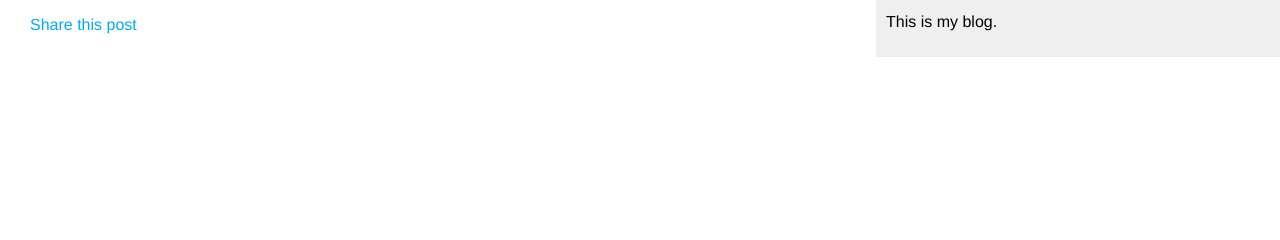
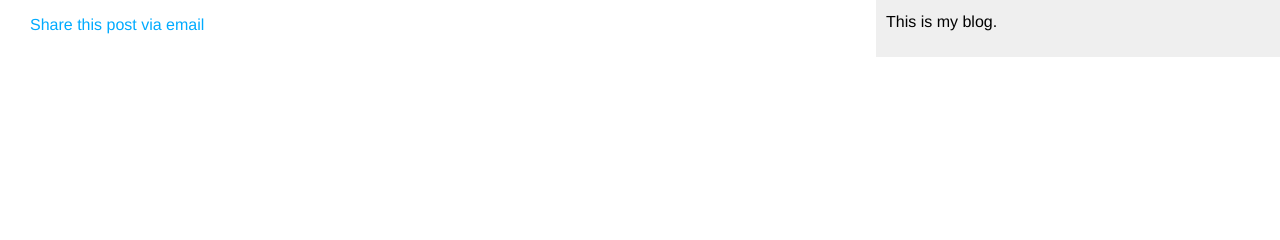
Before and after one commit to Flynotfly/mysite, a Django app: template blog/templates/blog/post/detail.html in a window 1280 px wide. Shown: the part 71-311 px from the top of the page. Run offline with Django 5.2, Linux system fonts and the light colour scheme; the template is opened without the code that fills it, so the values that code supplies are empty.

Commit message:
change share post text

```diff
--- a/blog/templates/blog/post/detail.html
+++ b/blog/templates/blog/post/detail.html
@@ -10,7 +10,7 @@
     {{ post.body|linebreaks }}
     <p>
         <a href="{% url 'blog:post_share' post.id %}">
-            Share this post
+            Share this post via email
         </a>
     </p>
 {% endblock %}
```
